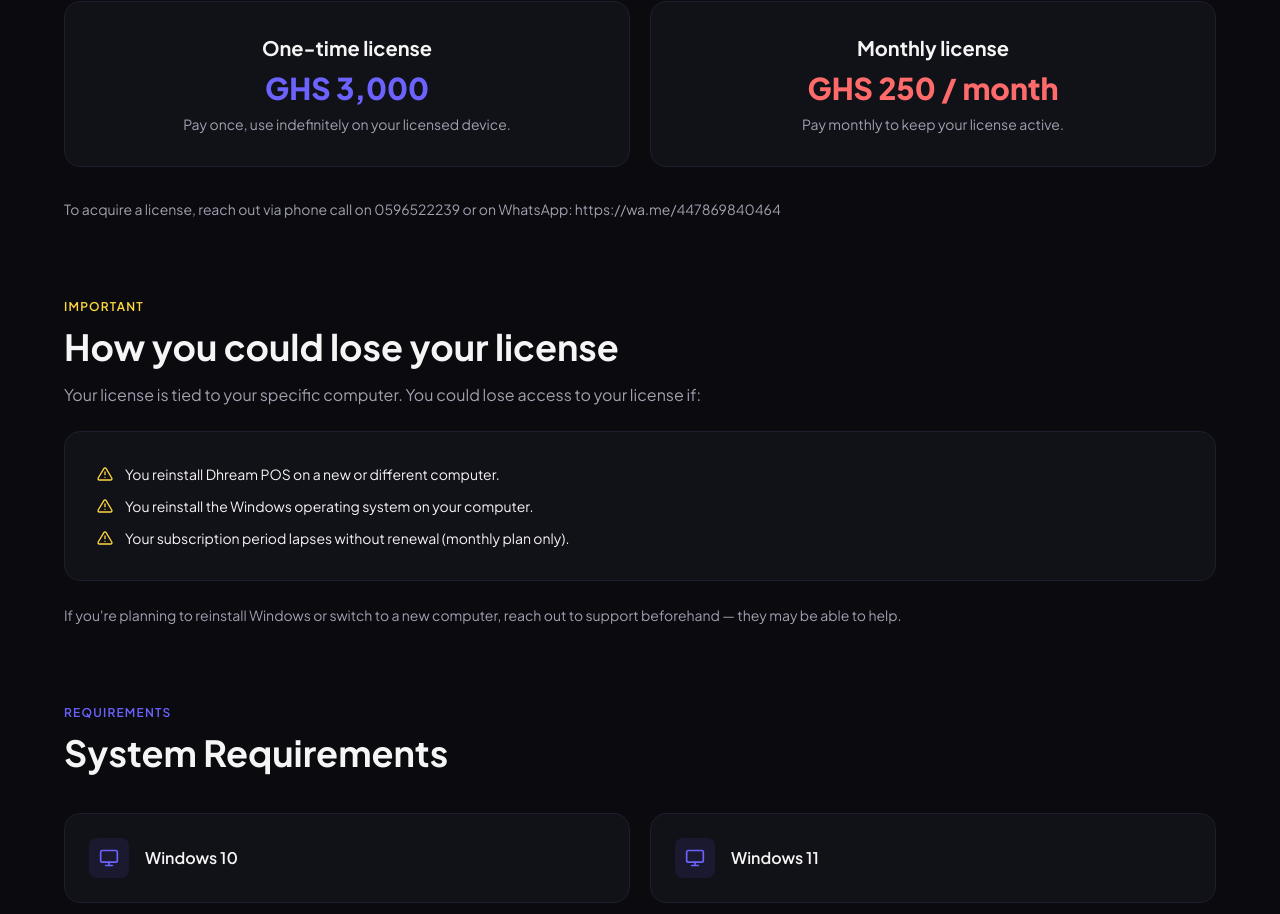
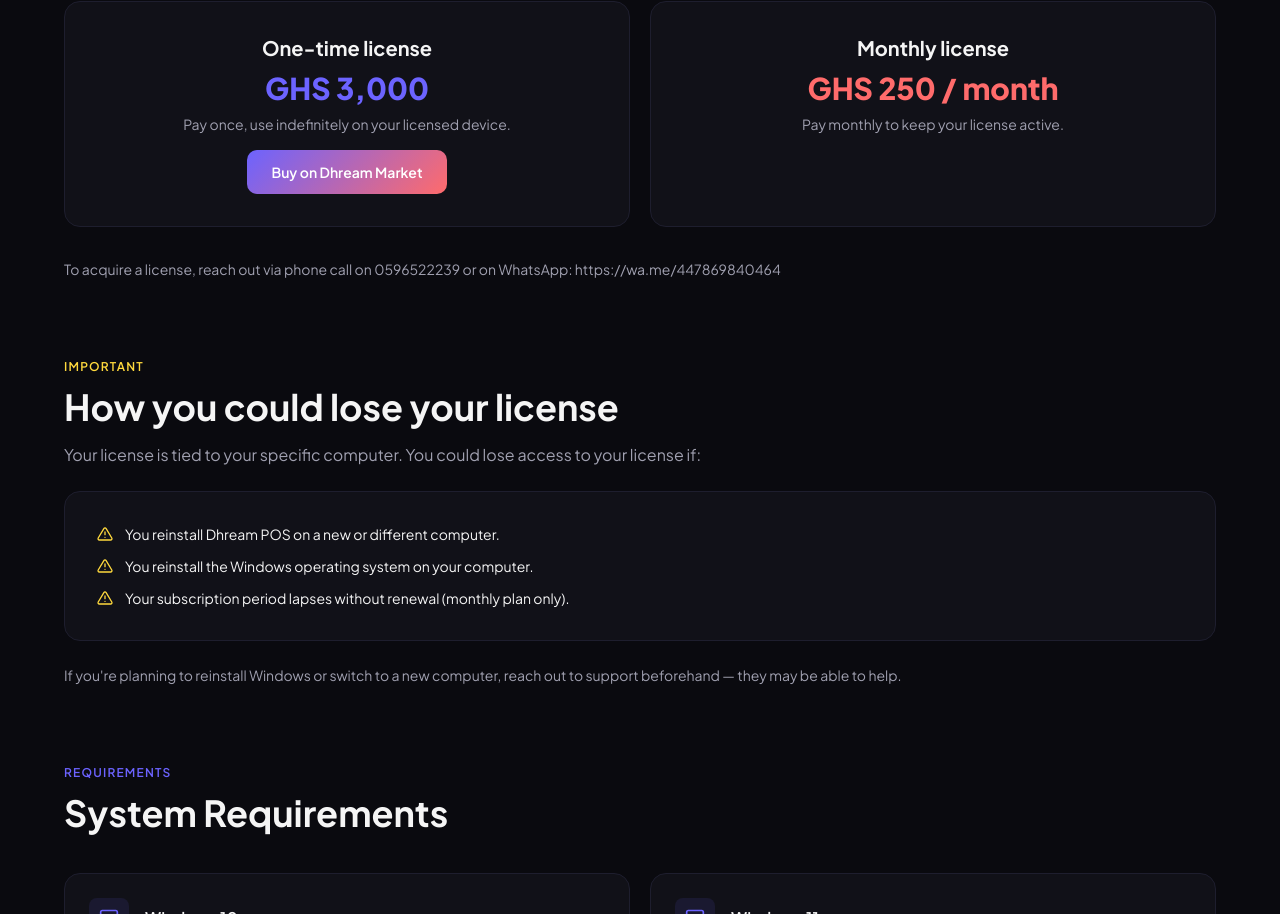
Before and after one commit to dromorongit/dhrone-portfolio, a Next.js app in the folder dhrone-portfolio-v2/: page /apps/dhream-pos in a window 1280 px wide. Shown: the part 3515-4429 px from the top of the page. Built offline with nearby package versions, Linux system fonts and the light colour scheme.

Commit message:
Update page.tsx

```diff
--- a/dhrone-portfolio-v2/app/apps/dhream-pos/page.tsx
+++ b/dhrone-portfolio-v2/app/apps/dhream-pos/page.tsx
@@ -67,7 +67,7 @@
                 Dhream POS is a desktop point-of-sale application built for small and growing businesses — retail shops, boutiques, and similar storefronts that need a fast, reliable way to sell, track stock, and manage staff without depending on an internet connection.
               </p>
               <div className="flex flex-wrap gap-4">
-                <a href="https://bit.ly/45Qknao" target="_blank" rel="noopener noreferrer" className="btn-primary">
+                <a href="https://bit.ly/4xPyEzD" target="_blank" rel="noopener noreferrer" className="btn-primary">
                   <FiDownload size={16} /> Download for Windows
                 </a>
               </div>
@@ -237,7 +237,10 @@
               <div className="card p-8 text-center">
                 <h3 className="text-xl font-bold mb-2" style={{ color: 'var(--text-primary)' }}>One-time license</h3>
                 <p className="text-3xl font-extrabold text-violet mb-2">GHS 3,000</p>
-                <p className="text-sm" style={{ color: 'var(--text-muted)' }}>Pay once, use indefinitely on your licensed device.</p>
+                <p className="text-sm mb-4" style={{ color: 'var(--text-muted)' }}>Pay once, use indefinitely on your licensed device.</p>
+                <a href="https://www.dhreamarket.com/marketplace/product/dhreampos-software" target="_blank" rel="noopener noreferrer" className="btn-primary text-sm py-2 px-4">
+                  Buy on Dhream Market
+                </a>
               </div>
               <div className="card p-8 text-center">
                 <h3 className="text-xl font-bold mb-2" style={{ color: 'var(--text-primary)' }}>Monthly license</h3>
@@ -339,7 +342,7 @@
                 Download Dhream POS and reach out to activate your license.
               </p>
               <div className="flex flex-wrap justify-center gap-4">
-                <a href="https://bit.ly/45Qknao" target="_blank" rel="noopener noreferrer" className="btn-primary">
+                <a href="https://bit.ly/4xPyEzD" target="_blank" rel="noopener noreferrer" className="btn-primary">
                   <FiDownload size={16} /> Download for Windows
                 </a>
               </div>
```
